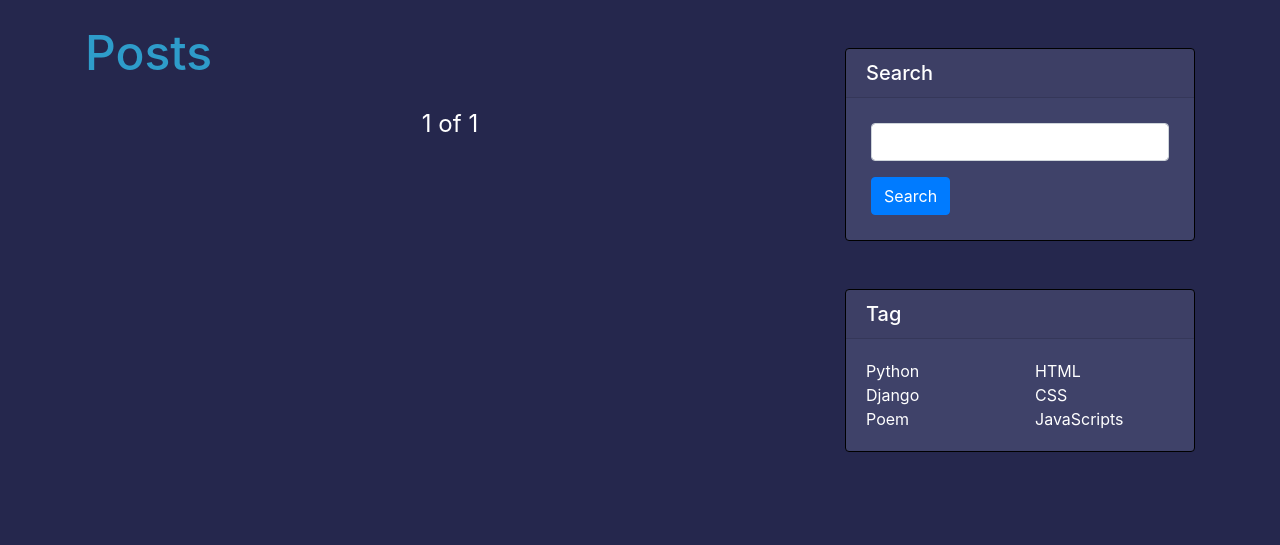
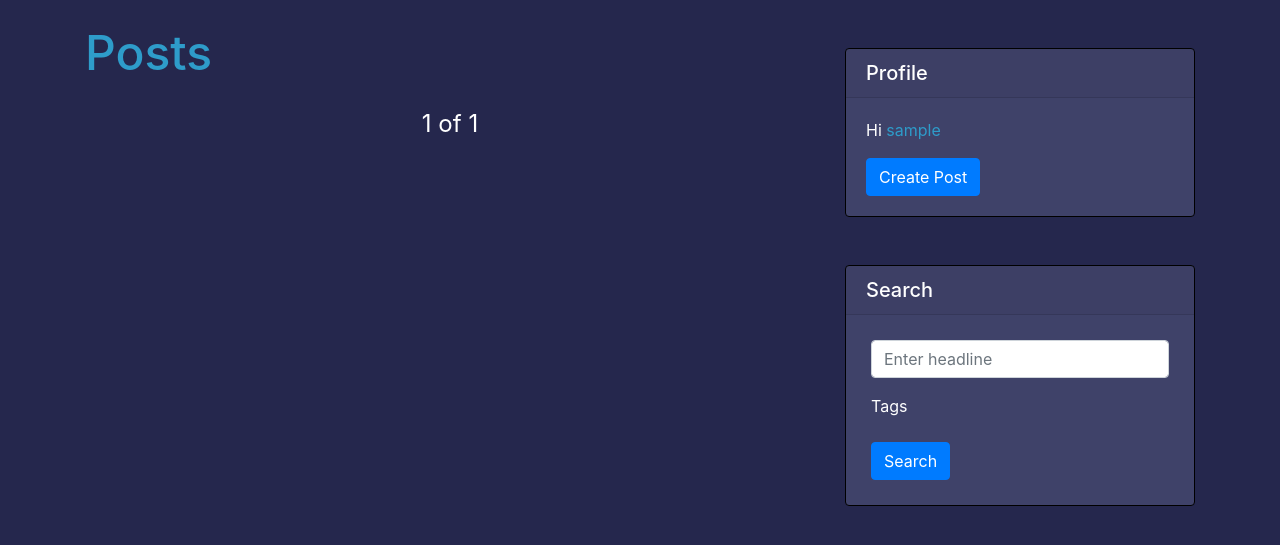
Before and after one commit to et860525/Blog, a Django app: a page that uses blog/templates/blog/posts.html in a window 1280 px wide. Shown: the part 55-600 px from the top of the page. Run offline with Django 3.2, Linux system fonts and the light colour scheme; the visitor is signed in with stand-in values (Sample User, id 1); data that the repository does not hold is empty; some libraries are stand-ins or nearby versions.

Commit message:
Finish post app

```diff
--- a/blog/filter.py
+++ b/blog/filter.py
@@ -1,9 +1,13 @@
 import django_filters
+from django import forms
 
 from .models import *
 
 class PostsFilter(django_filters.FilterSet):
-    headline = django_filters.CharFilter(field_name='headline', lookup_expr='icontains', label='')
+    headline = django_filters.CharFilter(field_name='headline', lookup_expr='icontains', label='', widget=forms.TextInput(attrs={'placeholder': 'Enter headline'}))
+    tags = django_filters.ModelMultipleChoiceFilter(queryset=Tag.objects.all(),
+        widget = forms.CheckboxSelectMultiple(),
+    )
     class Meta:
         models = Post
-        fields = ['headline,']
+        fields = ['headline', 'tags',]
--- a/blog/forms.py
+++ b/blog/forms.py
@@ -30,12 +30,6 @@ class RegisterForm(UserCreationForm):
         widget=forms.PasswordInput()
     )
 
-
     class Meta:
         model = User
         fields = ('username', 'email', 'password1', 'password2', )
-
-class ContactForm(ModelForm):
-    name = forms.CharField(max_length=225)
-    email = forms.EmailField()
-    body = forms.Textarea()
--- a/blog/templates/blog/form_post.html
+++ b/blog/templates/blog/form_post.html
@@ -4,8 +4,7 @@
 {% block title %}Create Post{% endblock %}
 
 {% block content %}
-
-
+{% include 'blog/navbar.html' %}
 <form action="" method="POST" style="margin: 0 30px;">
 {% csrf_token %}
 
--- a/blog/templates/blog/posts.html
+++ b/blog/templates/blog/posts.html
@@ -11,6 +11,7 @@
         <div class="col-md-8">
             <h1 class="page-title my-4">Posts</h1>
             {% for post in posts %}
+            <!--Posts-->
             <div class="post">
                 <img src="{{post.thumbnail.url}}" class="thumbnail" alt="">
                 <div class="p-3">
@@ -33,6 +34,7 @@
             <p class="post-date">Posted on {{ post.created|date:'M d Y' }} by <span style="color: #2E9CCA;">{{ post.sub_headline }}</span></p>
 
             {% endfor %}
+            <!--Pagination-->
             <div class="pagination">
                 <span class="step-links mango-pagination" style="margin: auto;">
                     {% if posts.has_previous %}
@@ -51,7 +53,21 @@
                 </span>
             </div>
         </div>
+        <!--Card-->
         <div class="col-md-4 mt-5">
+            {% if request.user.is_authenticated %}
+            <div class="card mango-card mb-5">
+                <h5 class="card-header">Profile</h5>
+                <div class="card-body">
+                    <div class="row">
+                        <div class="col">
+                            <p>Hi <span style="color: #2E9CCA;">{{request.user.username}}</span></p>
+                            <a href="{% url 'create_post' %}" class="btn btn-primary">Create Post</a>
+                        </div>
+                    </div>
+                </div>
+            </div>
+            {% endif %}
 
             <div class="card mango-card mb-5">
                 <h5 class="card-header">Search</h5>
@@ -64,27 +80,7 @@
                 </div>
             </div>
 
-            <div class="card mango-card mb-5">
-                <h5 class="card-header">Tag</h5>
-                <div class="card-body">
-                    <div class="row">
-                        <div class="col-lg-6">
-                            <ul class="list-unstyled mb-0">
-                                <li><a href="">Python</a></li>
-                                <li><a href="">Django</a></li>
-                                <li><a href="">Poem</a></li>
-                            </ul>
-                        </div>
-                        <div class="col-lg-6">
-                            <ul class="list-unstyled mb-0">
-                                <li><a href="">HTML</a></li>
-                                <li><a href="">CSS</a></li>
-                                <li><a href="">JavaScripts</a></li>
-                            </ul>
-                        </div>
-                    </div>
-                </div>
-            </div>
+
         </div>
     </div>
 </div>
--- a/blog/views.py
+++ b/blog/views.py
@@ -3,7 +3,7 @@ from django.core.paginator import Paginator
 
 from django.contrib import messages
 from django.contrib.auth import authenticate, login, logout
-from django.contrib.auth.models import Group, Permission, User
+from django.contrib.auth.models import Group, User
 from django.contrib.auth.forms import UserCreationForm
 from django.contrib.auth.decorators import login_required
 
@@ -26,12 +26,15 @@ def posts(request):
     #    search_result = request.GET['searchInput']
     #    posts = posts.filter(headline__icontains=search_result)
 
+    # Filter
     post_filter = PostsFilter(request.GET, queryset=posts)
     posts = post_filter.qs
 
+    # Paginator
     paginator = Paginator(posts, 3)
     page_number = request.GET.get('page')
     page_obj = paginator.get_page(page_number)
+
 
 
     context = {'posts': page_obj, 'post_filter': post_filter}
```
